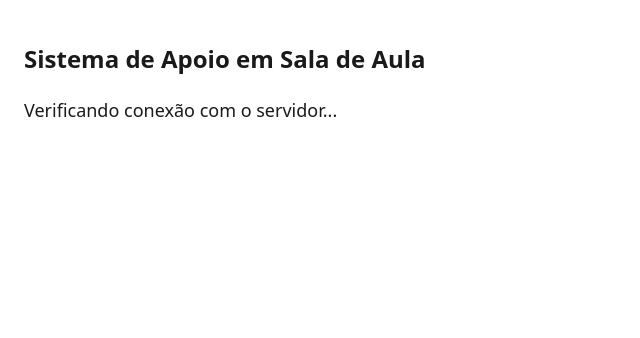
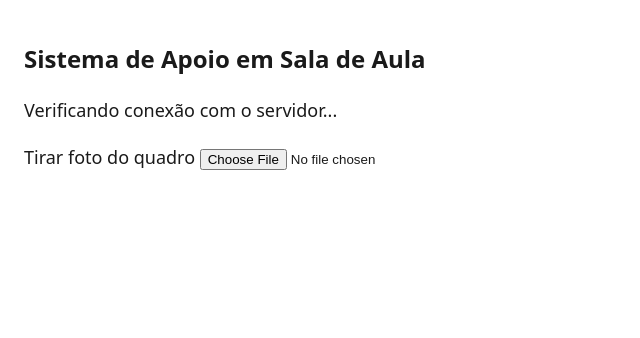
Before and after one commit to LuizHenri01/ProjetoIOT, a Flask app: page / in a window 1280 px wide. Shown: the top 338 px of the page, without its empty margins (0-640 px from the left). Run offline with Flask 3, Linux system fonts and the light colour scheme; parts of the project's set-up code (start-up, migrations or seed data) failed here and were passed over.

Commit message:
feat: adiciona captura e envio de fotos do quadro
Usa input capture=environment para evitar restricao HTTPS da getUserMedia

```diff
--- a/app/routes/__init__.py
+++ b/app/routes/__init__.py
@@ -1,7 +1,10 @@
-from flask import render_template, jsonify
+from flask import render_template, jsonify, request
+from app.services.fotos_service import salvar_foto
+
 
 def register_routes(app):
     """Registra as rotas da aplicação."""
+
     @app.route("/")
     def index():
         """Página principal, acessada pelo navegador do smartphone."""
@@ -10,3 +13,21 @@
     @app.route("/health")
     def health():
         return jsonify({"status": "ok", "message": "Servidor ativo"})
+
+    @app.route("/api/fotos", methods=["POST"])
+    def upload_foto():
+        if "foto" not in request.files:
+            return jsonify({"erro": "Nenhum arquivo enviado"}), 400
+
+        arquivo = request.files["foto"]
+
+        if arquivo.filename == "":
+            return jsonify({"erro": "Nome de arquivo vazio"}), 400
+
+        caminho = salvar_foto(arquivo)
+
+        return jsonify({
+            "status": "ok",
+            "mensagem": "Foto salva com sucesso",
+            "caminho": caminho
+        }), 201
--- /dev/null
+++ b/app/static/js/fotos.js
@@ -0,0 +1,30 @@
+const inputFoto = document.getElementById("input-foto");
+const statusFoto = document.getElementById("status-foto");
+
+inputFoto.addEventListener("change", async (evento) => {
+    const arquivo = evento.target.files[0];
+
+    if (!arquivo) {
+        return;
+    }
+
+    statusFoto.textContent = "Enviando foto...";
+    const dados = new FormData();
+    dados.append("foto", arquivo);
+
+    try {
+        const resposta = await fetch("/api/fotos", {
+            method: "POST",
+            body: dados,
+        });
+
+        if (resposta.ok) {
+            statusFoto.textContent = "Foto capturada.";
+        } else {
+            statusFoto.textContent = "Erro ao enviar a foto. Tente novamente.";
+        }
+    } catch (erro) {
+        statusFoto.textContent = "Sem conexão com o servidor. Verifique o Wi-Fi.";
+    }
+    inputFoto.value = "";
+});
--- a/app/templates/index.html
+++ b/app/templates/index.html
@@ -15,8 +15,25 @@
         <p id="status-conexao" role="status" aria-live="polite">
             Verificando conexão com o servidor...
         </p>
+
+        <section aria-label="Captura de foto do quadro">
+
+            <label for="input-foto" class="botao-grande">
+                Tirar foto do quadro
+            </label>
+            <input
+                type="file"
+                id="input-foto"
+                accept="image/*"
+                capture="environment"
+                class="input-oculto"
+            >
+        </section>
+
+        <p id="status-foto" role="status" aria-live="polite"></p>
     </main>
 
     <script src="{{ url_for('static', filename='js/conexao.js') }}"></script>
+    <script src="{{ url_for('static', filename='js/fotos.js') }}"></script>
 </body>
 </html>
```
Also changed, not shown: app/services/fotos_service.py (added, +18 -0 lines), app/services/__init__.py (added).
